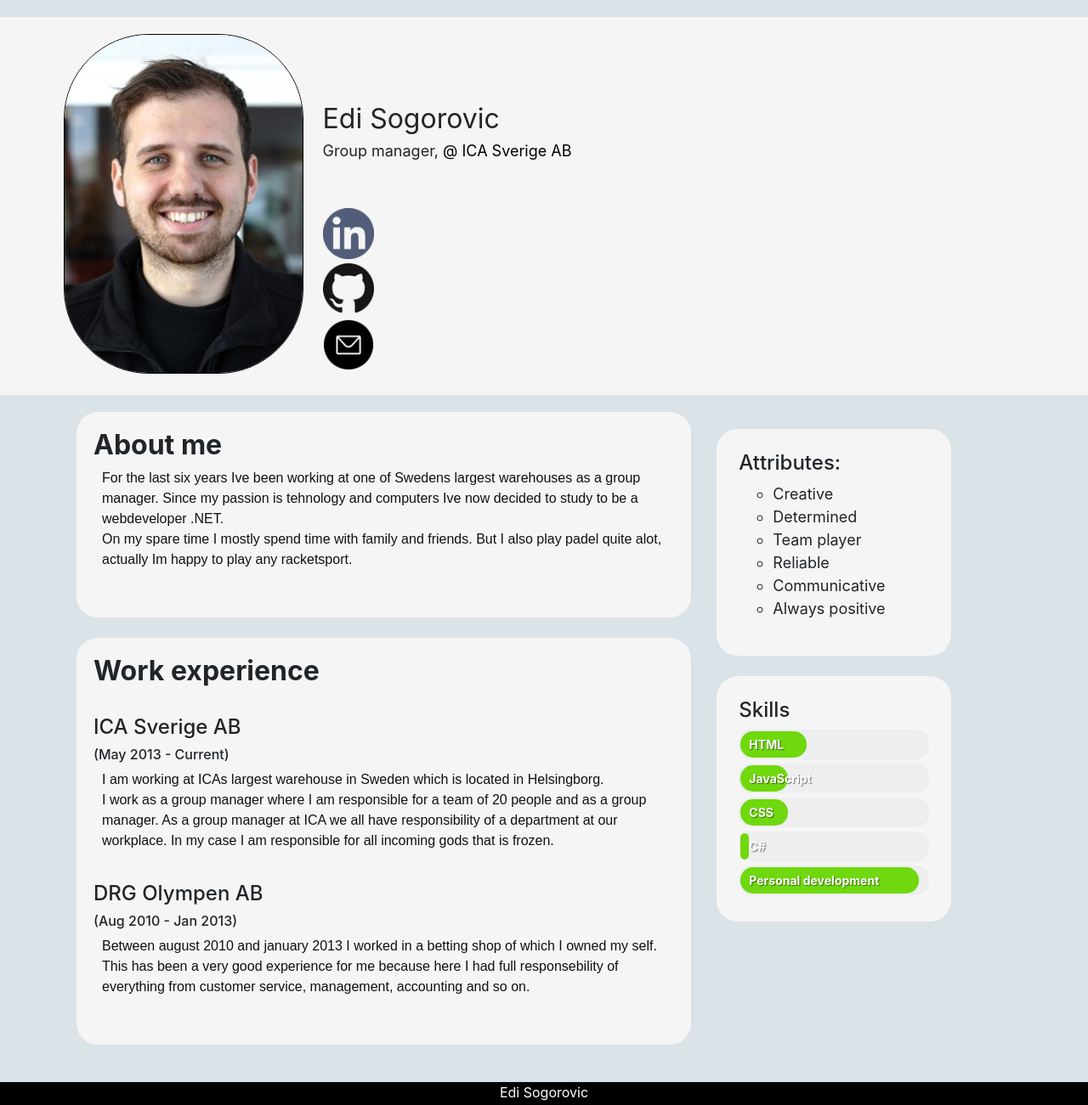
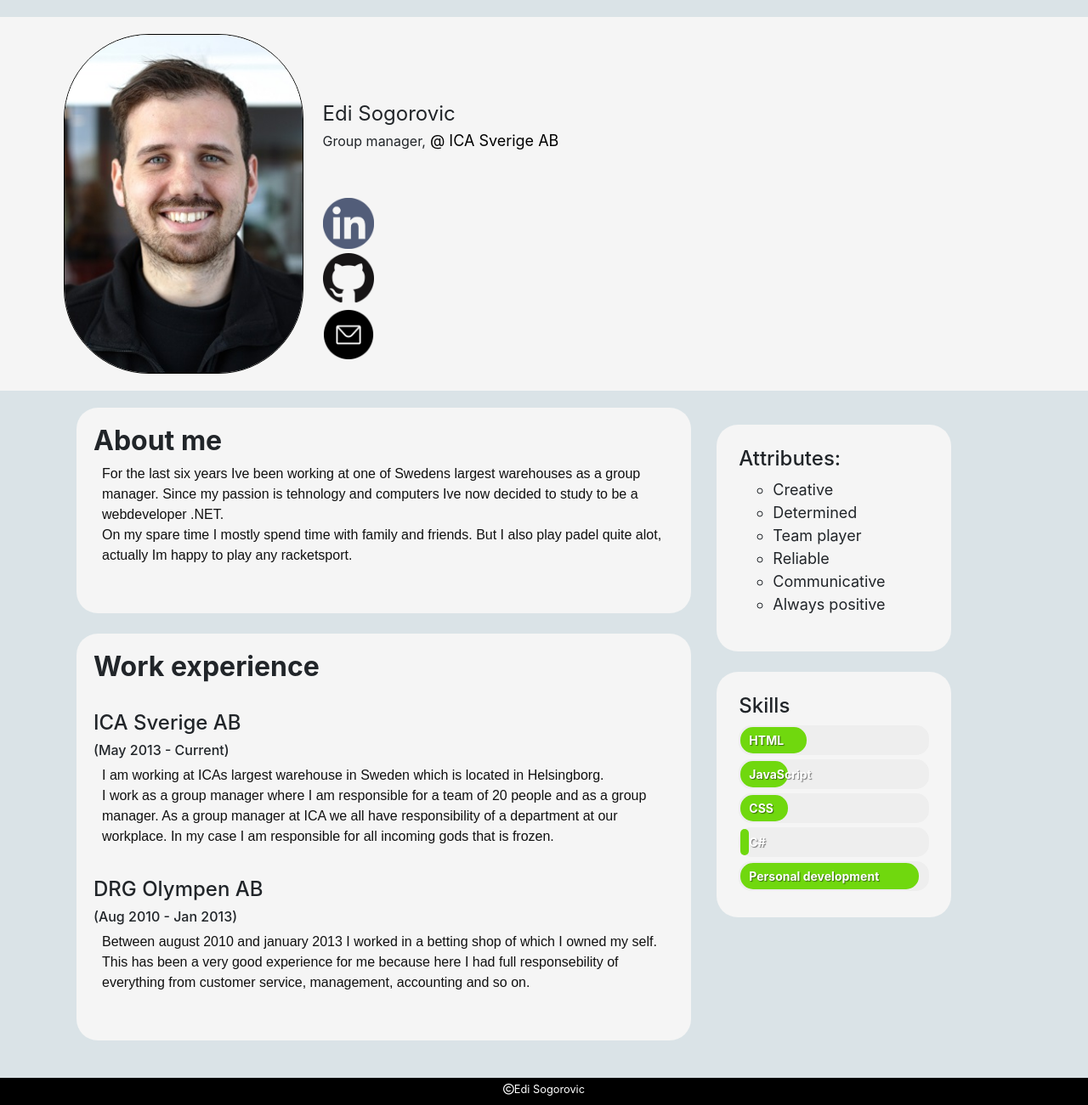
Before and after one commit to edi1989/ByggEttCV, a plain HTML site: page index.html in a window 1280 px wide. Shown: the top 1301 px of the page at 85% size. Drawn offline with nearby package versions, Linux system fonts and the light colour scheme.

Commit message:
Added comments to index

```diff
--- a/index.html
+++ b/index.html
@@ -16,15 +16,16 @@
 <body>
     <div id="createdistance">
     </div>
+    <!--Start Header with profilepicture, links to linkedin, github. Also name/lastname and current position and workplace-->
     <header id="containerspacing" class="header">
         <div class="container spacing wrapper">
             <div class="row">
-                    <img id="picture" src="img/Edi1.JPG" width="auto" height="400px" alt="edisogorovic">
+                <img id="picture" src="img/Edi1.JPG" width="auto" height="400px" alt="edisogorovic">
                 <div id="links" class="col-md-5 col-xs-12 col-sm-12" style="left: auto">
                     <div id="rowspacing" class="row">
                         <div class="col-md-9 col-xs-12 col-sm-12">
-                            <font size="+3">Edi Sogorovic</font><br>
-                            <font size="+1">Group manager,</font> <a id="linkica" href="www.ica.se">@ ICA Sverige
+                            <font size="+2">Edi Sogorovic</font><br>
+                            <font size="+0">Group manager,</font> <a id="linkica" href="www.ica.se">@ ICA Sverige
                                 AB</a><br>
                             <br>
                             <br>
@@ -47,13 +48,15 @@
                                 href="mailto:edi.sogorovic@hotmail.com?subject=Edi Sogorovic - Mailcontact CV"><img
                                     src="img/mail.png" width="auto" height="60px" title="Contact me!"></a>
                         </div>
+<!--End Header with profilepicture, links to linkedin, github. Also name/lastname and current position and workplace-->
+
                     </div>
                 </div>
             </div>
 
         </div>
     </header>
-
+<!--Start left side textboxes with information about me and work experience -->
     <div class="container spacing">
         <div id="" class="row">
             <div class="col-md-8 col-xs-12 col-sm-12">
@@ -85,6 +88,10 @@
 
                 </div>
             </div>
+<!--End left side textboxes with information about me and work experience -->
+
+<!--Start right side textboxes with information about attributes and skills -->
+
             <div class="col-md-4 col-xs-12 col-sm-12" style="top: 20px">
                 <div id="location" class="col-md-4 col-xs-12 col-sm-12">
                     <h4>Attributes:</h4>
@@ -106,17 +113,20 @@
                     <div class="bar front development" data-skill="Personal development"></div>
                 </div>
             </div>
+<!--Start right side textboxes with information about attributes and skills -->
         </div>
     </div>
     <br>
+<!--Start footer -->
     <footer class="footer">
         <div class="container text-center">
-            <!--<small class="copyright">
-                <i class="fa fa-copyright">--></i>Edi Sogorovic</small>
+            <small class="copyright">
+                <i class="fa fa-copyright"></i>Edi Sogorovic</small>
 
         </div>
         <div id="createdistance"></div>
     </footer>
+<!--End footer -->
 
 </body>
 
--- a/style.css
+++ b/style.css
@@ -1,8 +1,6 @@
 /* https://www.youtube.com/watch?v=ZYV6dYtz4HA */
 
-.wrapper{
-  width: 100%;
-}
+
 
 p {
   padding: 0px 10px 20px;
@@ -80,7 +78,7 @@ body {
 
 
 
-
+/* Funktion för databar*/
 .bar{
     background-color: #EEE;
     padding: 2px;
```
